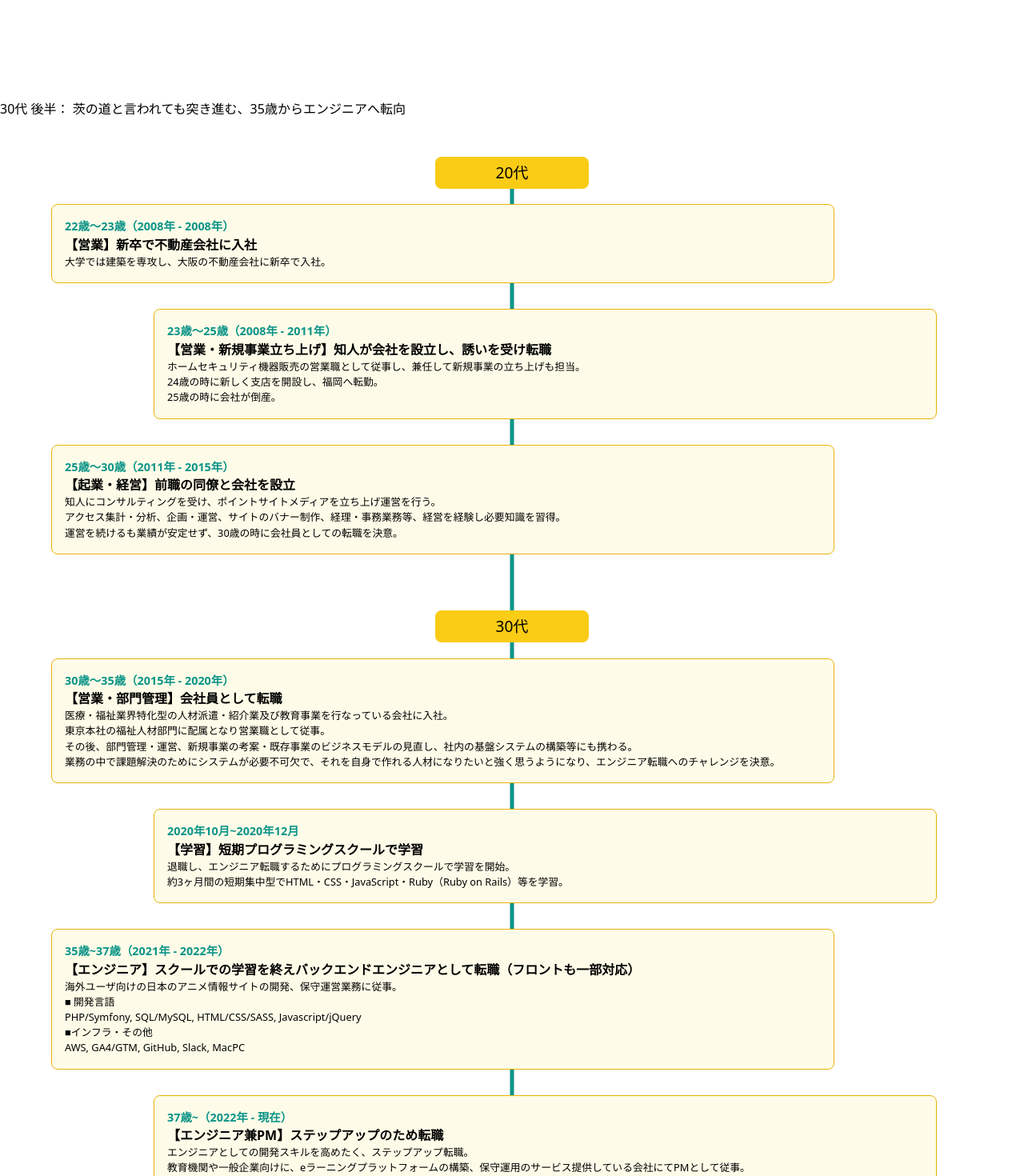
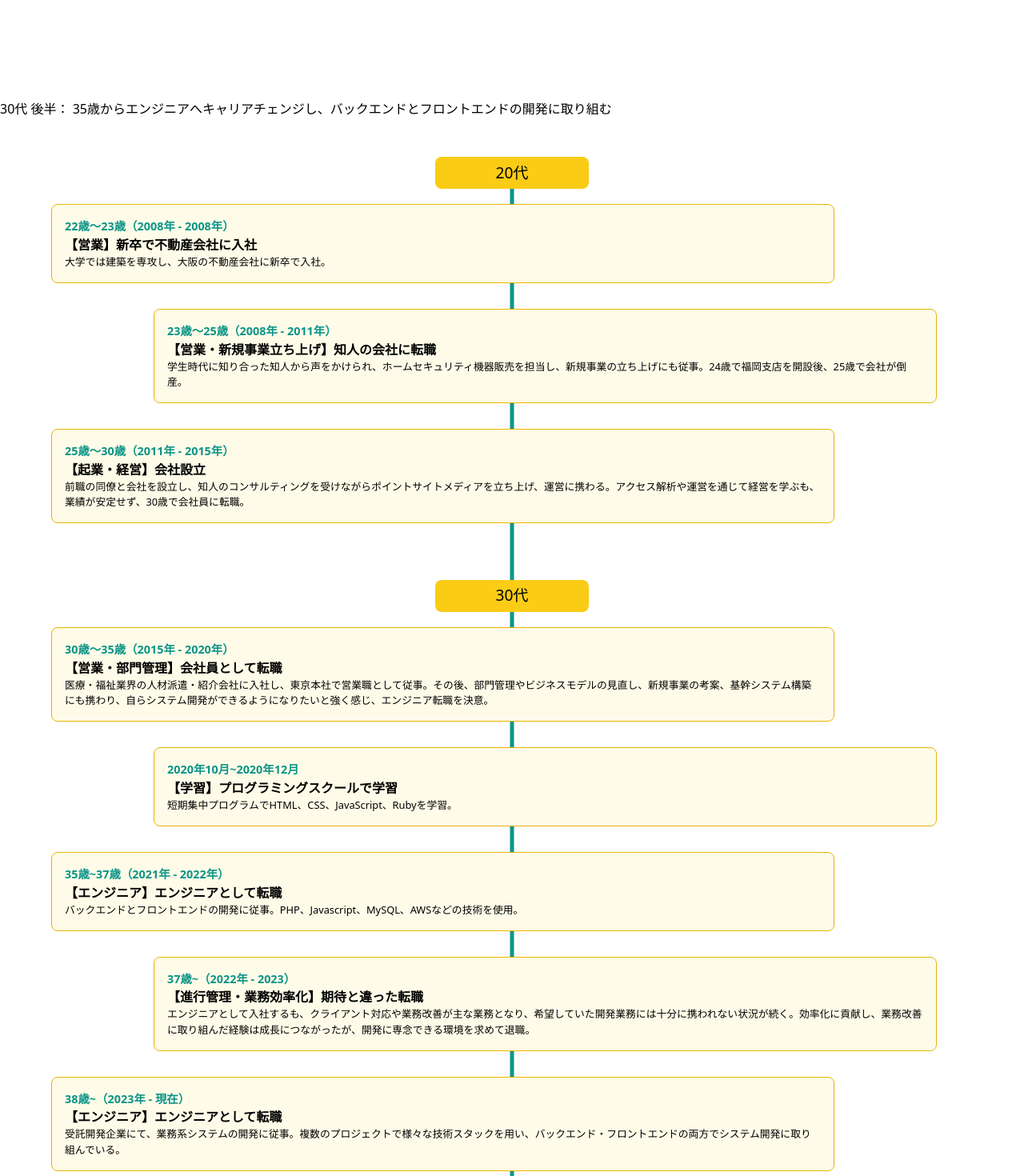
Before and after one commit to mukai-junichi/mukai-junichi, a Next.js app: page /about in a window 1280 px wide. Shown: the part 740-2210 px from the top of the page at 80% size. Built offline with nearby package versions, Linux system fonts and the light colour scheme.

Commit message:
Aboutページ: 更新

```diff
--- a/src/components/Timeline.jsx
+++ b/src/components/Timeline.jsx
@@ -15,16 +15,16 @@ const MyTimeline = [
       {
         key: Math.floor(Math.random() * 1e3),
         data: "23歳〜25歳（2008年 - 2011年）",
-        title: "【営業・新規事業立ち上げ】知人が会社を設立し、誘いを受け転職",
+        title: "【営業・新規事業立ち上げ】知人の会社に転職",
         history:
-          "ホームセキュリティ機器販売の営業職として従事し、兼任して新規事業の立ち上げも担当。\n24歳の時に新しく支店を開設し、福岡へ転勤。\n25歳の時に会社が倒産。",
+          "学生時代に知り合った知人から声をかけられ、ホームセキュリティ機器販売を担当し、新規事業の立ち上げにも従事。24歳で福岡支店を開設後、25歳で会社が倒産。",
       },
       {
         key: Math.floor(Math.random() * 1e3),
         data: "25歳〜30歳（2011年 - 2015年）",
-        title: "【起業・経営】前職の同僚と会社を設立",
+        title: "【起業・経営】会社設立",
         history:
-          "知人にコンサルティングを受け、ポイントサイトメディアを立ち上げ運営を行う。\nアクセス集計・分析、企画・運営、サイトのバナー制作、経理・事務業務等、経営を経験し必要知識を習得。\n運営を続けるも業績が安定せず、30歳の時に会社員としての転職を決意。",
+          "前職の同僚と会社を設立し、知人のコンサルティングを受けながらポイントサイトメディアを立ち上げ、運営に携わる。アクセス解析や運営を通じて経営を学ぶも、業績が安定せず、30歳で会社員に転職。",
       },
     ],
   },
@@ -37,29 +37,36 @@ const MyTimeline = [
         data: "30歳〜35歳（2015年 - 2020年）",
         title: "【営業・部門管理】会社員として転職",
         history:
-          "医療・福祉業界特化型の人材派遣・紹介業及び教育事業を行なっている会社に入社。\n東京本社の福祉人材部門に配属となり営業職として従事。\nその後、部門管理・運営、新規事業の考案・既存事業のビジネスモデルの見直し、社内の基盤システムの構築等にも携わる。\n業務の中で課題解決のためにシステムが必要不可欠で、それを自身で作れる人材になりたいと強く思うようになり、エンジニア転職へのチャレンジを決意。",
+          "医療・福祉業界の人材派遣・紹介会社に入社し、東京本社で営業職として従事。その後、部門管理やビジネスモデルの見直し、新規事業の考案、基幹システム構築にも携わり、自らシステム開発ができるようになりたいと強く感じ、エンジニア転職を決意。",
       },
       {
         key: Math.floor(Math.random() * 1e3),
         data: "2020年10月~2020年12月",
-        title: "【学習】短期プログラミングスクールで学習",
+        title: "【学習】プログラミングスクールで学習",
         history:
-          "退職し、エンジニア転職するためにプログラミングスクールで学習を開始。\n約3ヶ月間の短期集中型でHTML・CSS・JavaScript・Ruby（Ruby on Rails）等を学習。",
+          "短期集中プログラムでHTML、CSS、JavaScript、Rubyを学習。",
       },
       {
         key: Math.floor(Math.random() * 1e3),
         data: "35歳~37歳（2021年 - 2022年）",
         title:
-          "【エンジニア】スクールでの学習を終えバックエンドエンジニアとして転職（フロントも一部対応）",
+          "【エンジニア】エンジニアとして転職",
         history:
-          "海外ユーザ向けの日本のアニメ情報サイトの開発、保守運営業務に従事。\n■ 開発言語\nPHP/Symfony, SQL/MySQL, HTML/CSS/SASS, Javascript/jQuery\n■インフラ・その他\nAWS, GA4/GTM, GitHub, Slack, MacPC",
+          "バックエンドとフロントエンドの開発に従事。PHP、Javascript、MySQL、AWSなどの技術を使用。",
       },
       {
         key: Math.floor(Math.random() * 1e3),
-        data: "37歳~（2022年 - 現在）",
-        title: "【エンジニア兼PM】ステップアップのため転職",
+        data: "37歳~（2022年 - 2023）",
+        title: "【進行管理・業務効率化】期待と違った転職",
         history:
-          "エンジニアとしての開発スキルを高めたく、ステップアップ転職。\n教育機関や一般企業向けに、eラーニングプラットフォームの構築、保守運用のサービス提供している会社にてPMとして従事。",
+          "エンジニアとして入社するも、クライアント対応や業務改善が主な業務となり、希望していた開発業務には十分に携われない状況が続く。効率化に貢献し、業務改善に取り組んだ経験は成長につながったが、開発に専念できる環境を求めて退職。",
+      },
+      {
+        key: Math.floor(Math.random() * 1e3),
+        data: "38歳~（2023年 - 現在）",
+        title: "【エンジニア】エンジニアとして転職",
+        history:
+          "受託開発企業にて、業務系システムの開発に従事。複数のプロジェクトで様々な技術スタックを用い、バックエンド・フロントエンドの両方でシステム開発に取り組んでいる。",
       },
     ],
   },
--- a/src/pages/about.jsx
+++ b/src/pages/about.jsx
@@ -34,7 +34,7 @@ const Histories = [
     key: Math.floor(Math.random() * 1e3),
     age: "30",
     season: "後",
-    title: "茨の道と言われても突き進む、35歳からエンジニアへ転向",
+    title: "35歳からエンジニアへキャリアチェンジし、バックエンドとフロントエンドの開発に取り組む",
     description:
       "家族の理解を得て退職し、短期集中学習型のプログラミングスクールで学習しました。その後、念願のエンジニアとして転職を行い、35歳からエンジニアとしてのキャリアのスタートを切りました。開発は難しいですが奥が深く楽しく、エンジニアに転職して良かったと心から感じました。より開発を行える環境に身を投じたいと思い、務めていた会社では実現が難しかったため、キャリアアップのための転職を行いました。現在はPMとして従事しています。",
   },
@@ -56,7 +56,7 @@ export default function About() {
             </h1>
             <div className="mb-10">
               <h2 className="mb-12 text-center text-xl font-medium">
-                35歳からエンジニアに転向した<br></br>遅咲きエンジニアです
+                35歳からIT業界に転向した<br></br>遅咲きエンジニアです
               </h2>
               <div className="mx-auto flex w-fit flex-col">
                 {Histories.map((History) => {
```
